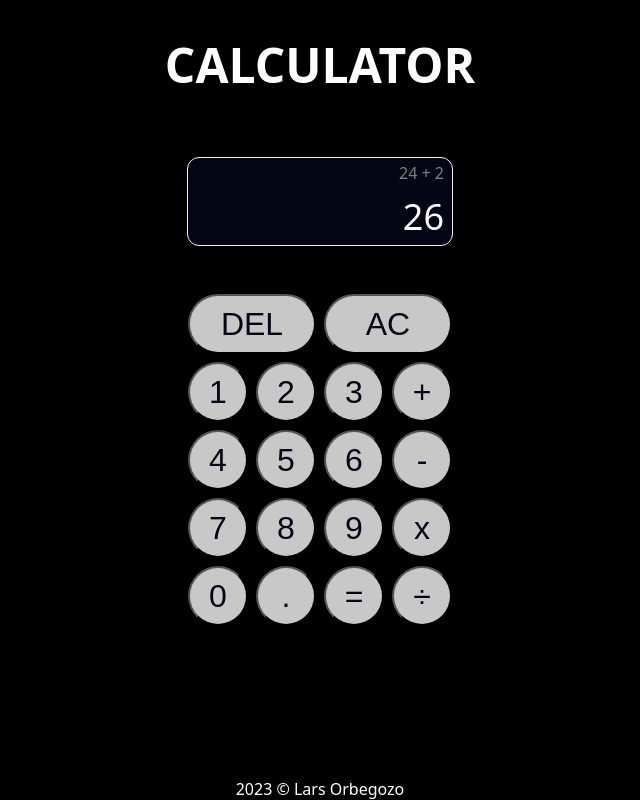
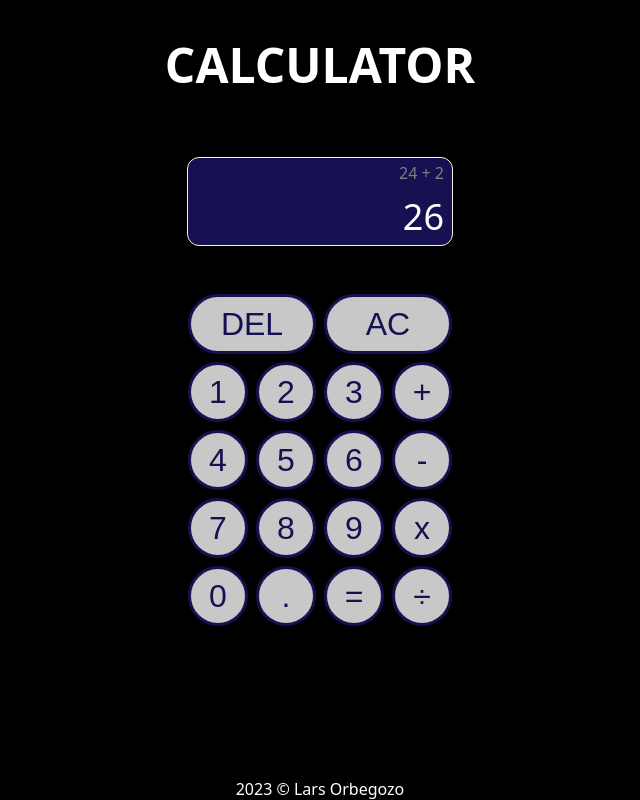
Before and after one commit to larsorbegozo/odin-calculator, a plain HTML site: page index.html in a window 1280 px wide. Shown: the whole page, without its empty margins (320-960 px from the left). Drawn offline with Linux system fonts and the light colour scheme.

Commit message:
blue UI implemented

```diff
--- a/styles.css
+++ b/styles.css
@@ -16,8 +16,9 @@ button {
     font-size: 32px;
     padding: 0;
     border-radius: 50px;
+    border: 3px rgb(22, 18, 82) solid;
     background-color: rgb(200, 200, 200);
-    color: rgb(6, 5, 22);
+    color: rgb(22, 18, 82);
 }
 
 
@@ -47,7 +48,7 @@ button {
 }
 
 .screen-container {
-    background-color: rgb(6, 5, 22);
+    background-color: rgb(22, 18, 82);
     width: 264px;
     display: flex;
     flex-direction: column;
```
